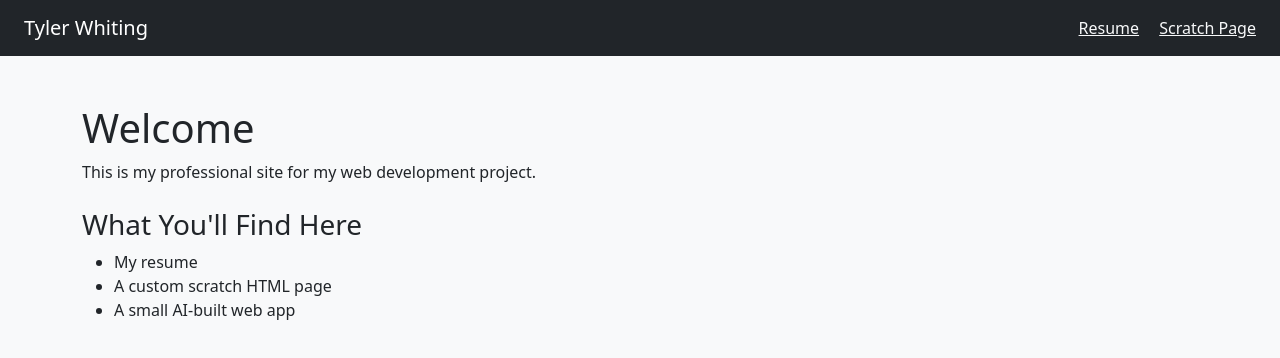
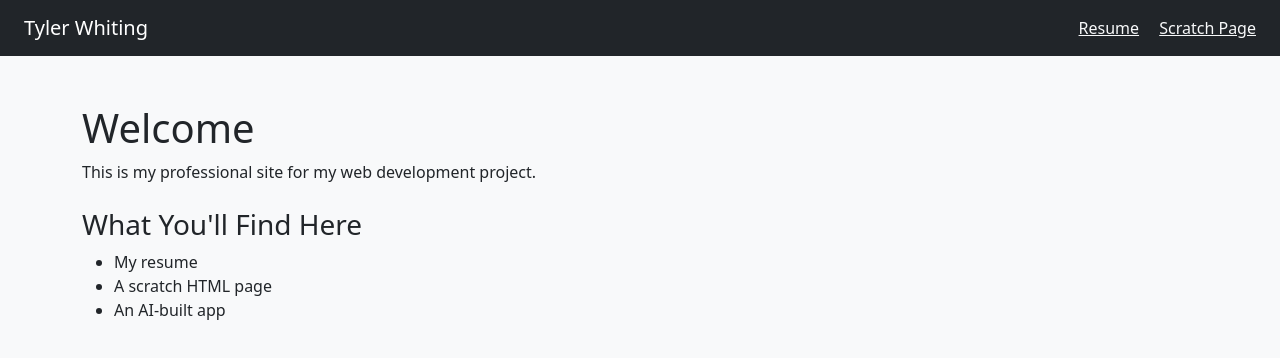
Before and after one commit to tawhiting2002/tawhiting2002.github.io, a plain HTML site: page index.html in a window 1280 px wide. Drawn offline with nearby package versions, Linux system fonts and the light colour scheme.

Commit message:
Update index.html

```diff
--- a/index.html
+++ b/index.html
@@ -22,8 +22,8 @@
     <h3>What You'll Find Here</h3>
     <ul>
       <li>My resume</li>
-      <li>A custom scratch HTML page</li>
-      <li>A small AI-built web app</li>
+      <li>A scratch HTML page</li>
+      <li>An AI-built app</li>
     </ul>
   </div>
 </div>
```
